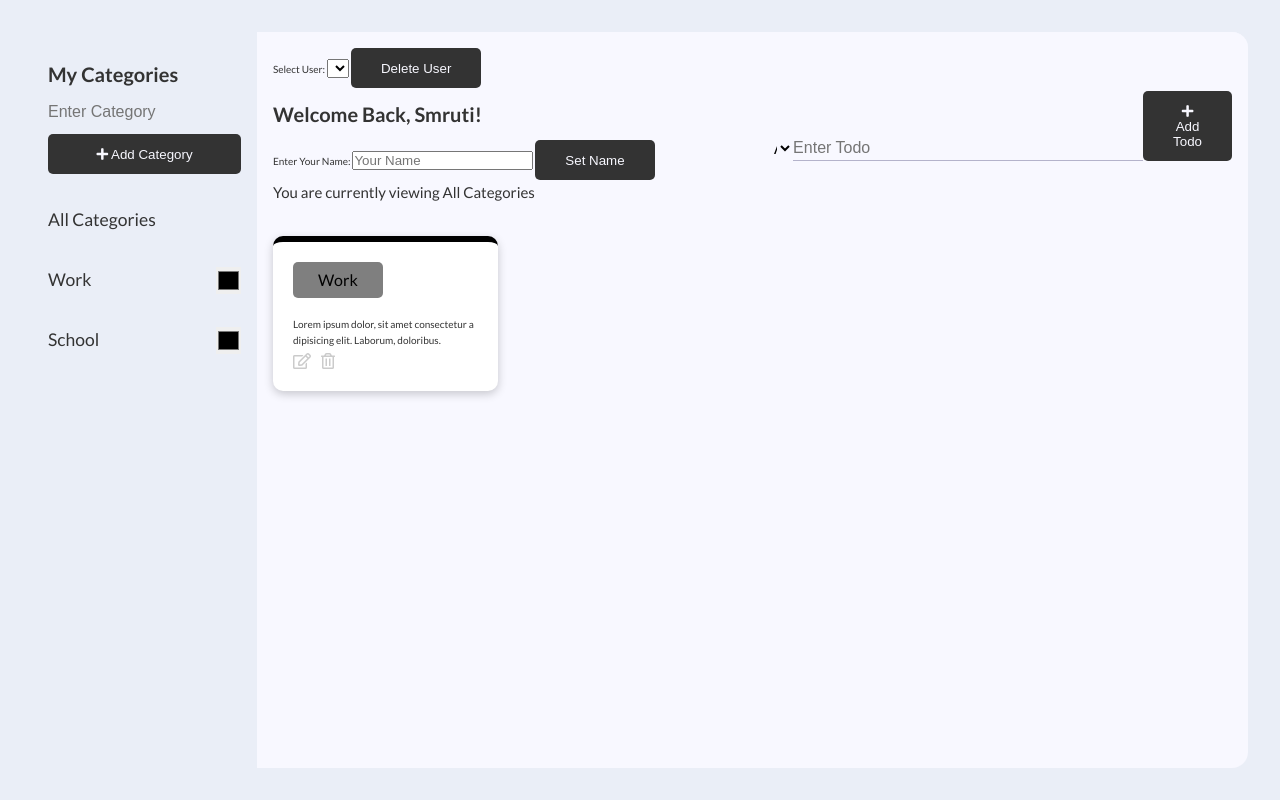
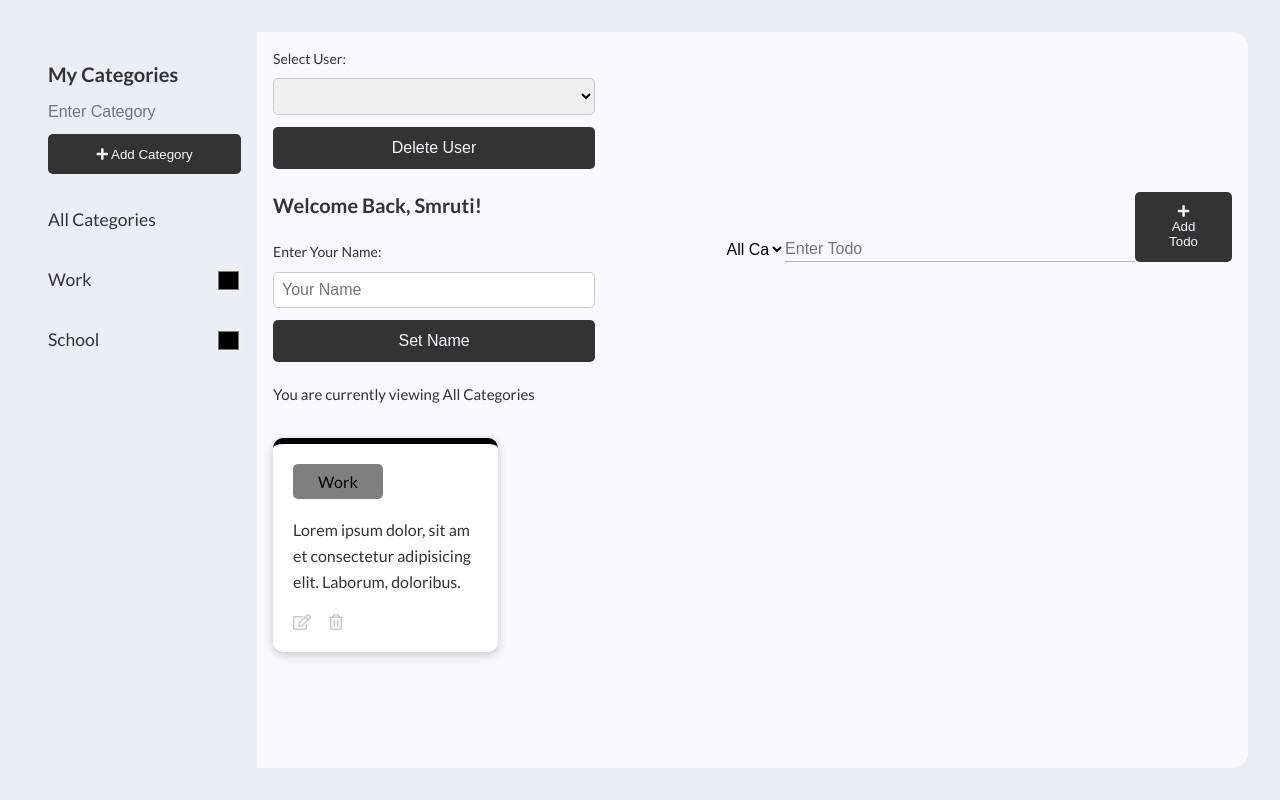
Before and after one commit to JanetStanmore/Todo_Task, a plain HTML site: page index.html in a window 1280 px wide. Drawn offline with Linux system fonts and the light colour scheme.

Commit message:
Update main.css

```diff
--- a/main.css
+++ b/main.css
@@ -2,6 +2,51 @@
 @import url('https://fonts.googleapis.com/css2?family=Lato:wght@300;400;700&display=swap');
 
 /* Base */
+html, body, div, span, applet, object, iframe,
+h1, h2, h3, h4, h5, h6, p, blockquote, pre,
+a, abbr, acronym, address, big, cite, code,
+del, dfn, em, img, ins, kbd, q, s, samp,
+small, strike, strong, sub, sup, tt, var,
+b, u, i, center,
+dl, dt, dd, ol, ul, li,
+fieldset, form, label, legend,
+table, caption, tbody, tfoot, thead, tr, th, td,
+article, aside, canvas, details, embed,
+figure, figcaption, footer, header, hgroup,
+menu, nav, output, ruby, section, summary,
+time, mark, audio, video {
+    margin: 0;
+    padding: 0;
+    border: 0;
+    font-size: 100%;
+    font: inherit;
+    vertical-align: baseline;
+}
+/* HTML5 display-role reset for older browsers */
+article, aside, details, figcaption, figure,
+footer, header, hgroup, menu, nav, section {
+    display: block;
+}
+body {
+    line-height: 1;
+}
+ol, ul {
+    list-style: none;
+}
+blockquote, q {
+    quotes: none;
+}
+blockquote:before, blockquote:after,
+q:before, q:after {
+    content: '';
+    content: none;
+}
+table {
+    border-collapse: collapse;
+    border-spacing: 0;
+}
+
+/* Main CSS */
 :root {
     --primary-color: #333;
     --light-color: #f8f8ff;
@@ -26,7 +71,6 @@ body {
     line-height: 1.6;
     padding: 32px;
     height: 100vh;
-    overflow: hidden; /* Prevent body from scrolling */
 }
 
 /* App container grid */
@@ -80,12 +124,6 @@ body {
     font-weight: bold;
     color: #e57373;
     cursor: pointer;
-}
-
-/* Add a style for the currently-viewing span */
-.currently-viewing span:hover {
-    text-decoration: underline; /* Add underline on hover */
-    color: var(--error-color); /* Change color on hover */
 }
 
 /* Sidebar Form */
@@ -215,8 +253,8 @@ body {
 }
 
 .todo-description {
-    font-size: 1.rem;
-    margin: 1rem 0 0.5rem 0;
+    font-size: 1.6rem;
+    margin: 1rem 0 2rem 0;
     word-break: break-all;
 }
 
@@ -226,7 +264,55 @@ body {
 
 .todo-actions i {
     font-size: 1.6rem;
-    margin-right: 0.8rem;
+    margin-right: 1.6rem;
     opacity: 0.25;
     cursor: pointer;
 }
+
+/* Add a style for the currently-viewing span */
+.currently-viewing span:hover {
+    text-decoration: underline; /* Add underline on hover */
+    color: var(--error-color); /* Change color on hover */
+}
+
+/* Additional Styles for User Selection and Welcome Message */
+#user-management-container,
+#welcome-message,
+#username-input-container {
+    margin-bottom: 20px;
+}
+
+#user-management-container label,
+#username-input-container label {
+    font-size: 1.4rem;
+    margin-bottom: 8px;
+    display: block;
+}
+
+#user-management,
+#username-input {
+    width: 100%;
+    padding: 8px;
+    font-size: 1.6rem;
+    margin-bottom: 12px;
+    border: 1px solid #ccc;
+    border-radius: 5px;
+}
+
+#delete-user-btn,
+#set-username-btn {
+    width: 100%;
+    padding: 12px;
+    font-size: 1.6rem;
+    cursor: pointer;
+    border: none;
+    border-radius: 5px;
+    background-color: var(--primary-color);
+    color: var(--light-color);
+}
+
+#delete-user-btn:hover,
+#set-username-btn:hover {
+    transform: scale(0.98);
+    background-color: var(--error-color);
+}
```
